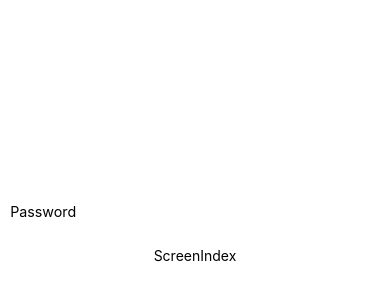
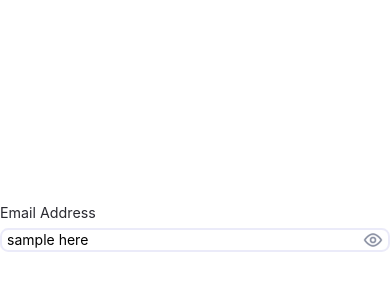
Before and after one commit to Coding-Algorithm/edu_app, a React Native app: screen / in a window 390 px wide. Shown: the part 194-494 px from the top of the page. Built offline with nearby package versions, Linux system fonts and the light colour scheme.

Commit message:
setting up form input

```diff
--- /dev/null
+++ b/src/assets/images/index.ts
@@ -0,0 +1,3 @@
+export const appImages = {
+  passwordEye: require('../images/passwordEye.png'),
+};
--- a/src/components/atoms/Labels/Labels.tsx
+++ b/src/components/atoms/Labels/Labels.tsx
@@ -5,25 +5,30 @@ import type {PropsWithChildren} from 'react';
 
 interface LabelProps {
   // children?: React.ReactNode;
+  text?: string;
   propsStyle?: object;
 }
 
 export const HeaderOneLabel = ({
   propsStyle,
+  text,
   children,
 }: PropsWithChildren<LabelProps>) => {
   return (
-    <Text style={[{fontSize: appFontSize.h1}, propsStyle]}>{children}</Text>
+    <Text style={[{fontSize: appFontSize.h1}, propsStyle]}>
+      {children ? children : text}
+    </Text>
   );
 };
 
 export const BodySmallLabel = ({
   propsStyle,
+  text,
   children,
 }: PropsWithChildren<LabelProps>) => {
   return (
     <Text style={[propsStyle, {fontSize: appFontSize.bodySmall}]}>
-      {children}
+      {children ? children : text}
     </Text>
   );
 };
--- a/src/components/atoms/Textboxes/Inputs.tsx
+++ b/src/components/atoms/Textboxes/Inputs.tsx
@@ -1,26 +1,62 @@
-import {StyleSheet, TextInput, Text, View} from 'react-native';
+import {Image, StyleSheet, TextInput, View} from 'react-native';
 import React from 'react';
-import {BodySmallLabel} from '../Labels/Labels';
-import {appBorder, appPadding} from '../../../utils/styleGuide';
+import {appBorder, appBorderRadius, appColors, appPadding} from '../../../utils/styleGuide';
+import {appImages} from '../../../assets/images';
 
-const OneLineInput = () => {
+interface OneLineInputProps {
+  placeholder?: string;
+  text?: string | number | any;
+  propsStyle?: object;
+  setText: (e: string | number) => any;
+  isTrue: {
+    showRightIcon: boolean;
+  };
+  rightIcon: JSX.Element;
+  // isReDefine?: {
+  //   onChangeText?: true;
+  // };
+  // reDefine?: {
+  //   onChangeText?: () => void;
+  // };
+}
+
+export const OneLineInput = ({
+  placeholder,
+  text,
+  setText,
+  propsStyle,
+  isTrue,
+  rightIcon,
+}: // isReDefine,
+// reDefine,
+// setText,
+OneLineInputProps) => {
   return (
     <View style={styles.container}>
-      <BodySmallLabel>Password</BodySmallLabel>
-      <TextInput></TextInput>
+      <TextInput
+        style={[styles.textInput, propsStyle]}
+        onChangeText={e => setText(e)}
+        placeholder={placeholder}
+        value={text}
+      />
 
-      {/* error display */}
-      <Text></Text>
+      {isTrue?.showRightIcon ? rightIcon : null}
     </View>
   );
 };
 
-export default OneLineInput;
-
 const styles = StyleSheet.create({
   container: {
     width: '100%',
-    padding: appPadding.sm,
-    borderRadius: appBorder.xsm,
+    paddingHorizontal: appPadding.xsm,
+    borderColor: appColors.secondary,
+    borderWidth: appBorder.sm,
+    borderRadius: appBorderRadius.sm,
+    flexDirection: 'row',
+    alignItems: 'center',
+    justifyContent: 'space-between',
+  },
+  textInput: {
+    width: '80%',
   },
 });
--- /dev/null
+++ b/src/components/organisms/Form/Form.tsx
@@ -0,0 +1,73 @@
+import {StyleSheet, Text, View, Image} from 'react-native';
+import React, {Dispatch, SetStateAction} from 'react';
+import {
+  appBorder,
+  appColors,
+  appFontSize,
+  appMargin,
+  appPadding,
+} from '../../../utils/styleGuide';
+import {BodySmallLabel} from '../../atoms/Labels/Labels';
+import {OneLineInput} from '../../atoms/Textboxes/Inputs';
+import {appImages} from '../../../assets/images';
+
+interface FormInputPropType {
+  text: string | number;
+  errorText?: string;
+  containerStyle?: object;
+  setText: Dispatch<SetStateAction<string | number>>;
+  isTrue: {
+    showRightIcon: boolean;
+  };
+  elementStore: {
+    rightIcon: JSX.Element;
+  };
+  label: string;
+  placeholder: string;
+}
+
+const FormInput = ({
+  text,
+  errorText,
+  setText,
+  containerStyle,
+  isTrue,
+  elementStore,
+  label,
+  placeholder,
+}: FormInputPropType) => {
+  return (
+    <View style={[styles.container, containerStyle]}>
+      <BodySmallLabel
+        propsStyle={{color: appColors.black, marginBottom: appMargin.xsm}}>
+        {label}
+      </BodySmallLabel>
+
+      <View>
+        <OneLineInput
+          isTrue={isTrue}
+          rightIcon={elementStore.rightIcon}
+          text={text}
+          setText={setText}
+          placeholder={placeholder}
+        />
+      </View>
+
+      {/* error display */}
+      <Text style={styles.errorText}>{errorText}</Text>
+    </View>
+  );
+};
+
+export default FormInput;
+
+const styles = StyleSheet.create({
+  container: {
+    width: '100%',
+    // padding: appPadding.sm,
+  },
+  errorText: {
+    color: appColors.error,
+    fontSize: appFontSize.bodySmallest,
+  },
+});
--- a/src/screens/ScreenIndex.tsx
+++ b/src/screens/ScreenIndex.tsx
@@ -1,12 +1,36 @@
-import {Text, View} from 'react-native';
-import React from 'react';
-import OneLineInput from '../components/atoms/Textboxes/Inputs';
+import {Image, View} from 'react-native';
+import React, {useState} from 'react';
+import FormInput from '../components/organisms/Form/Form';
+import {appImages} from '../assets/images';
 
 const ScreenIndex = () => {
+  const [text, setText] = useState<string | number>('');
+
+  console.log(text);
+
+  const passwordIcon = (
+    <Image
+      source={appImages.passwordEye}
+      resizeMode="contain"
+      style={{
+        width: 20,
+        height: 20,
+      }}
+    />
+  );
+
   return (
     <View style={{flex: 1, justifyContent: 'center', alignItems: 'center'}}>
-      <OneLineInput />
-      <Text>ScreenIndex</Text>
+      <FormInput
+        label="Email Address"
+        text={text}
+        setText={setText}
+        isTrue={{showRightIcon: true}}
+        placeholder="sample here"
+        elementStore={{
+          rightIcon: passwordIcon,
+        }}
+      />
     </View>
   );
 };
--- a/src/utils/styleGuide.ts
+++ b/src/utils/styleGuide.ts
@@ -20,6 +20,7 @@ export const appColors = {
   divider: 'rgba(241, 243, 246, 1)',
   text: 'rgba(138, 144, 162, 1)',
   primaryText: 'rgba(138, 144, 162, 1)',
+  black: 'rgba(41, 41, 48, 1)',
 };
 
 export const appFontSize = {
@@ -43,7 +44,14 @@ export const appBorder = {
   sm: moderateScale(2),
 };
 
+export const appBorderRadius = {
+  xsm: moderateScale(5),
+  sm: moderateScale(8),
+  md: moderateScale(16),
+};
+
 const paddingBase = 5;
+const marginBase = 6;
 
 export const appPadding = {
   xsm: moderateScale(paddingBase),
@@ -53,3 +61,12 @@ export const appPadding = {
   xl: moderateScale(paddingBase * 8),
   xxl: moderateScale(paddingBase * 10),
 };
+
+export const appMargin = {
+  xsm: moderateScale(marginBase),
+  sm: moderateScale(marginBase * 2),
+  md: moderateScale(marginBase * 4),
+  lg: moderateScale(marginBase * 6),
+  xl: moderateScale(marginBase * 8),
+  xxl: moderateScale(marginBase * 10),
+};
```
Also changed, not shown: src/assets/images/passwordEye.png (added).
